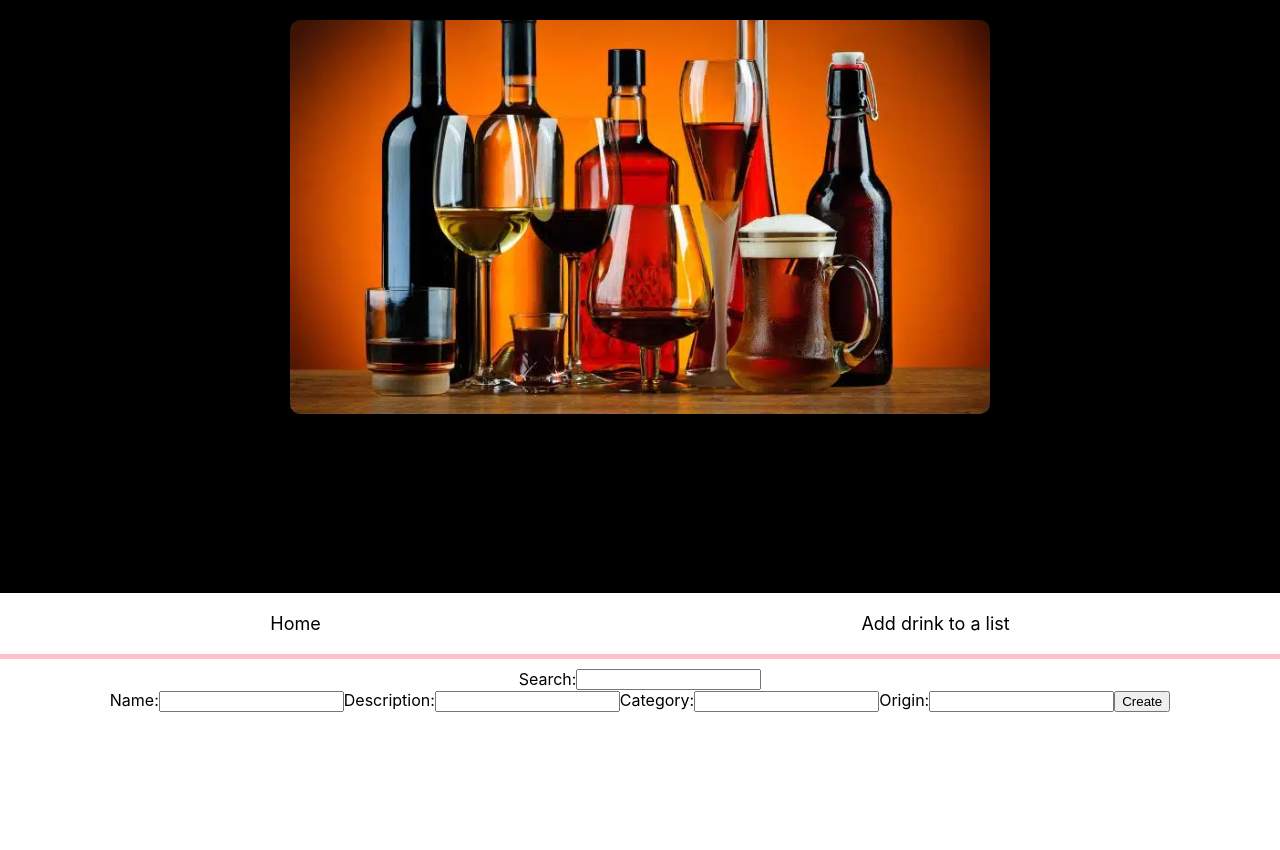
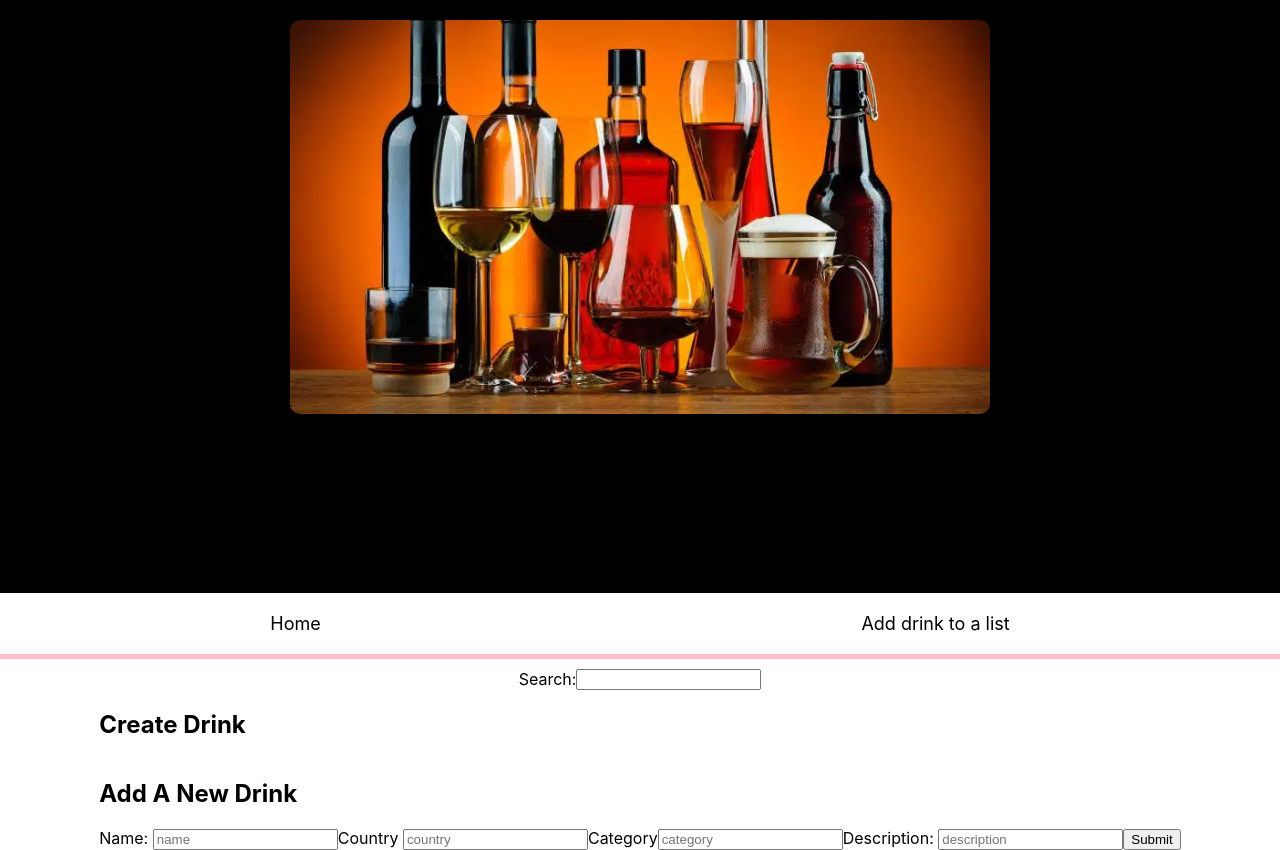
Before and after one commit to Alan-day/DrinkVoyage-frontEnd, a React (Create React App) app: page /createDrink in a window 1280 px wide. Before the commit the page ends 800 px from the top, so only its background shows below. Built offline with nearby package versions, Linux system fonts and the light colour scheme; no server answers; a web font is replaced by a local one.

Commit message:
form properly working

```diff
--- a/src/App.jsx
+++ b/src/App.jsx
@@ -2,10 +2,12 @@ import React, { useEffect, useState } from "react";
 import AlcoholCardsList from "./Components/AlcoholCardsList/AlcoholCardsList";
 import Searchbox from "./Components/Searchbox/Searchbox";
 import { BrowserRouter as Router, Routes, Route } from "react-router-dom";
-import CreateAlcoholCard from "./Components/CreateAlcoholCard/CreateAlcoholCard";
+
+
 import Navbar from "./Components/Navbar/Navbar";
 import "./App.scss";
 import WelcomeBanner from "./Components/WelcomeBanner/WelcomeBanner";
+import CreateAlcoholCard from "./Components/CreateAlcoholCard/CreateAlcoholCard";
 
 function App() {
   const [alcoholList, setAlcoholList] = useState([]);
--- a/src/Components/CreateAlcoholCard/CreateAlcoholCard.jsx
+++ b/src/Components/CreateAlcoholCard/CreateAlcoholCard.jsx
@@ -1,31 +1,21 @@
 import React, { useState } from "react";
 import "./CreateAlcoholCard.scss";
 import { useNavigate } from "react-router-dom";
-
+import Form from "../Form/Form";
 const CreateAlcoholCard = () => {
   const navigate = useNavigate();
 
-  const [formData, setFormData] = useState({
-    name: "",
-    description: "",
-    category: "",
-    origin: "",
-  });
 
-  const handleChange = (event) => {
-    const { name, value } = event.target;
-    setFormData((prevData) => ({ ...prevData, [name]: value }));
-  };
+  const handleSubmit = async newDrink => {
+    const { name, description, category, originCountry } = newDrink;
 
-  const handleSubmit = async (event) => {
-    event.preventDefault(); // Prevent the default form submission
 
     const result = await fetch("http://localhost:8080/createDrink", {
       method: "POST",
       headers: {
         "Content-Type": "application/json",
       },
-      body: JSON.stringify(formData),
+      body: JSON.stringify(newDrink),
     });
 
     if (result.ok) {
@@ -34,49 +24,18 @@ const CreateAlcoholCard = () => {
       navigate("/");
     }
   };
+  const defaultFormState = { name: "",  description:"", category: "", originCountry:""};
 
   return (
-    <div className="form-container">
-      <form onSubmit={handleSubmit}>
-        <label>
-          Name:
-          <input
-            type="text"
-            name="name"
-            value={formData.name}
-            onChange={handleChange}
-          />
-        </label>
-        <label>
-          Description:
-          <input
-            type="text"
-            name="description"
-            value={formData.description}
-            onChange={handleChange}
-          />
-        </label>
-        <label>
-          Category:
-          <input
-            type="text"
-            name="category"
-            value={formData.category}
-            onChange={handleChange}
-          />
-        </label>
-        <label>
-          Origin:
-          <input
-            type="text"
-            name="origin"
-            value={formData.origin}
-            onChange={handleChange}
-          />
-        </label>
-        <button type="submit">Create</button>
-      </form>
-    </div>
+    <section className="create-drink">
+      <h2 className="create-drink__title">Create Drink</h2>
+      <Form
+        handleSubmit={handleSubmit}
+        defaultFormState={defaultFormState}
+        formTitle="Add A New Drink"
+
+      />
+    </section>
   );
 };
 
--- /dev/null
+++ b/src/Components/Form/Form.jsx
@@ -0,0 +1,71 @@
+import { useState } from "react";
+import "./Form.scss";
+
+
+
+const Form = ({ defaultFormState, handleSubmit, formTitle}) => {
+  const [drink, setDrink] = useState(defaultFormState);
+
+  const handleValidation = event => {
+    event.preventDefault();
+
+    if (Object.values(drink).some(value => !value)) {
+      alert("Missing content, unable to proceed");
+      return;
+    }
+
+    handleSubmit(drink);
+  };
+
+  return (
+    <div className="form-container">
+      <h2 className="form-container__title">{formTitle}</h2>
+      <form className="form-container__form" onSubmit={handleValidation}>
+
+      <label htmlFor="drink">Name: </label>
+        <input
+          id="name"
+          className="form-container__input"
+          type="text"
+          placeholder="name"
+          value={drink.name}
+          onInput={event => setDrink({ ...drink, name: event.target.value })}
+        />
+
+        <label htmlFor="description">Country </label>
+        <input
+          id="name"
+          className="form-container__input"
+          type="text"
+          placeholder="country"
+          value={drink.originCountry}
+          onInput={event => setDrink({ ...drink, originCountry: event.target.value })}
+        />
+
+        <label htmlFor="category">Category</label>
+        <input
+          id="name"
+          className="form-container__input"
+          type="text"
+          placeholder="category"
+          value={drink.category}
+          onInput={event => setDrink({ ...drink, category: event.target.value })}
+        />
+        <label htmlFor="drink">Description: </label>
+        <input
+          id="name"
+          className="form-container__input"
+          type="text"
+          placeholder="description"
+          value={drink.description}
+          onInput={event => setDrink({ ...drink, description: event.target.value })}
+        />
+        <button type="submit" className="form-container__button">
+          Submit
+        </button>
+      </form>
+    </div>
+  );
+};
+
+export default Form;
```
Also changed, not shown: src/Components/Form/Form.scss (added).
